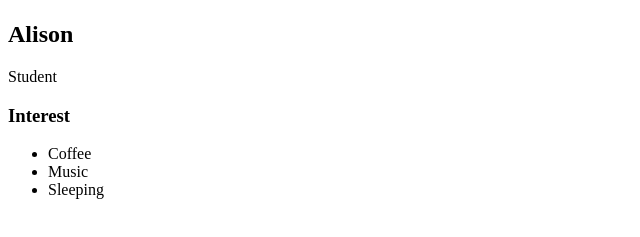
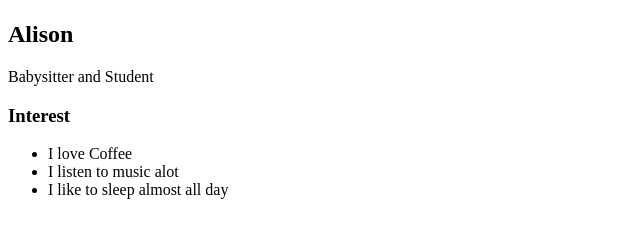
Before and after one commit to alisonaguirre010-dot/alisonaguirre010-dot.github.io, a plain HTML site: page index.html in a window 1280 px wide. Shown: the part 311-548 px from the top of the page, without its empty margins (0-640 px from the left). Drawn offline with Linux system fonts and the light colour scheme.

Commit message:
Started Site

```diff
--- a/index.html
+++ b/index.html
@@ -19,13 +19,13 @@
 
         <div class="content">
           <h2>Alison</h2>
-          <p>Student</p>
+          <p>Babysitter and Student</p>
           <div id="interest">
             <h3>Interest</h3>
             <ul>
-              <li>Coffee</li>
-              <li>Music</li>
-              <li>Sleeping</li>
+              <li>I love Coffee</li>
+              <li>I listen to music alot</li>
+              <li>I like to sleep almost all day</li>
             </ul>
           </div>
         </div>
```
